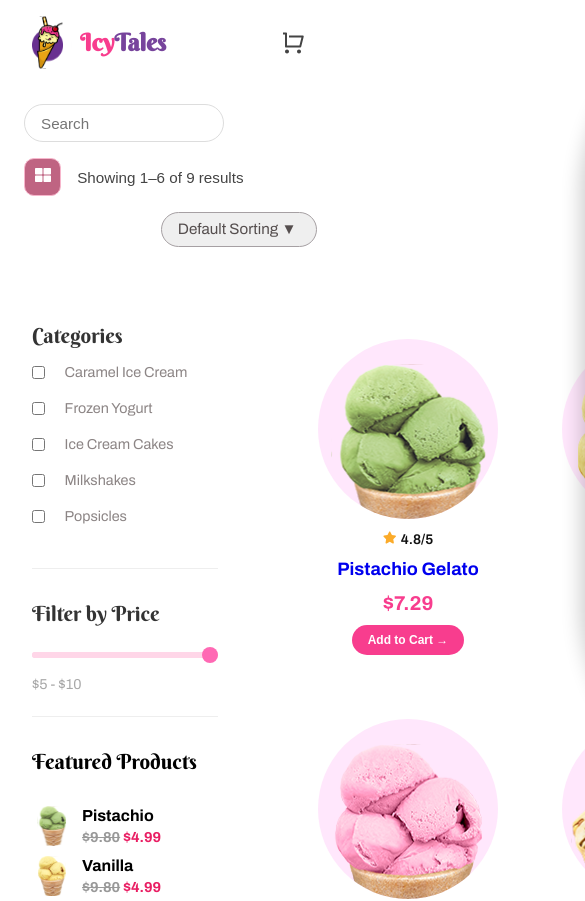
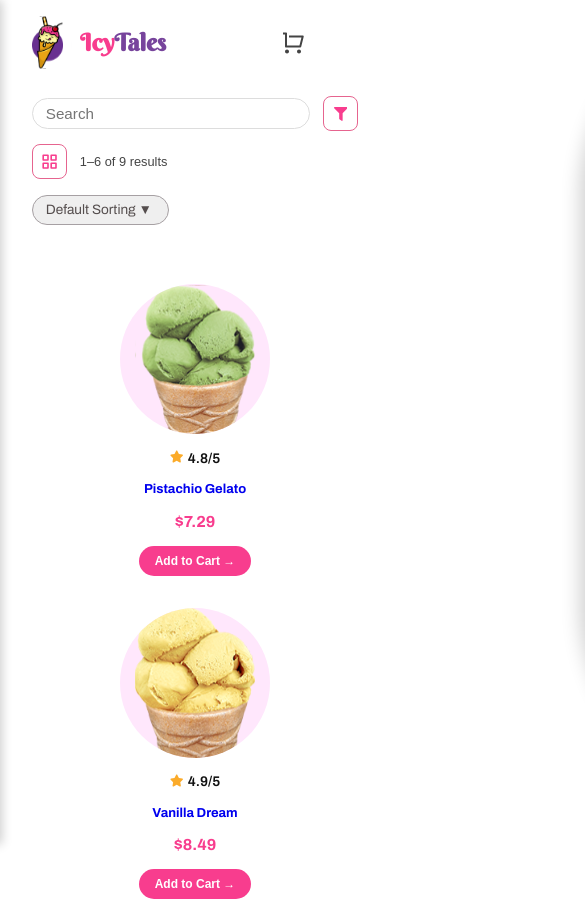
Before and after one commit to IrynaYedynak/Ice-Cream-E-Commerce, a React (Vite) app: page /shop in a window 390 px wide. Shown: the top 901 px of the page, 585 px wide, since content can reach past the window. Built offline with nearby package versions, Linux system fonts and the light colour scheme.

Commit message:
add adaptive styles to shop components

```diff
--- a/src/components/ShopCatalog/FeaturedProducts.css
+++ b/src/components/ShopCatalog/FeaturedProducts.css
@@ -5,7 +5,7 @@
 .featured-products h4 {
     font-family: var(--second-family);
     font-weight: 400;
-    font-size: 1.3rem;
+    font-size: clamp(1rem, 1.5vw, 1.3rem);
     margin-bottom: 2rem;
 }
 
--- /dev/null
+++ b/src/components/ShopCatalog/FiltersButton.css
@@ -0,0 +1,26 @@
+.filters-button {
+    display: flex;
+    align-items: center;
+    width: 35px;
+    height: 35px;
+    padding: 0.3rem 0.6rem;
+    background-color: transparent;
+    color: #f83d8e;
+    border: 1px solid #e6648f;
+    border-radius: 8px;
+    cursor: pointer;
+}
+
+.filters-button:active {
+    transform: translateY(0);
+}
+
+.filters-button svg {
+    font-size: 1rem;
+}
+
+@media (min-width: 769px) {
+    .filters-button {
+    display: none;
+    }
+}
--- /dev/null
+++ b/src/components/ShopCatalog/FiltersButton.jsx
@@ -0,0 +1,12 @@
+import './FiltersButton.css'
+import { FaFilter } from "react-icons/fa";
+
+function FiltersButton({ onClick }) {
+    return (
+        <button className="filters-button" onClick={onClick}>
+        <FaFilter />
+        </button>
+    );
+}
+
+export default FiltersButton;
--- a/src/components/ShopCatalog/ProductCard.css
+++ b/src/components/ShopCatalog/ProductCard.css
@@ -5,22 +5,32 @@
 }
 
 .product-card {
-    padding: 24px 25px;
+    padding: 2vw;
     text-align: center;
     width: 100%;
     display: flex;
     flex-direction: column;
     align-items: center;
-    gap: 12px;
+    gap: 1rem;
 }
 
-.card-image {
-    border-radius: 254px;
-    width: 244px;
-    height: 244px;
+.card-image  {
+    border-radius: 50%;
+    width: clamp(150px, 25vw, 244px);
+    height: clamp(150px, 25vw, 244px);
     background: #ffe7fc;
-    padding-top: 35px;
+    padding-top: clamp(20px, 3vw, 35px);
     overflow: hidden;
+    display: flex;
+    justify-content: center;
+    align-items: center;
+}
+
+.card-image img {
+    width: 80%;
+    height: 80%;
+    height: auto;
+    object-fit: fill;
 }
 
 .rating {
@@ -37,7 +47,7 @@
 .product-card h3 {
     font-family: var(--font-family);
     font-weight: 700;
-    font-size: 20px;
+    font-size: clamp(13px, 1.8vw, 20px);
     line-height: 120%;
     text-align: center;
     color: #0f0200;
@@ -47,7 +57,7 @@
 .product-card p{
     font-family: var(--font-family);
     font-weight: 700;
-    font-size: 22px;
+    font-size: clamp(16px, 2.5vw, 20px);
     line-height: 100%;
     text-align: center;
     color: #f83d8e;
@@ -60,38 +70,3 @@
 .product-title-link:visited {
     color: inherit;
 }
-
-@media (max-width: 1024px) {
-    .product-card {
-        max-width: 45vw; /* Приблизно половина екрану мінус відступи */
-        padding: 20px 20px;
-    }
-
-    .card-image {
-        max-width: 200px;
-        height: 200px;
-        padding-top: 30px;
-    }
-}
-
-/* Мобільні телефони — 1 картка */
-@media (max-width: 576px) {
-    .product-card {
-        max-width: 90vw;
-        padding: 16px 16px;
-    }
-
-    .card-image {
-        max-width: 180px;
-        height: 180px;
-        padding-top: 25px;
-    }
-
-    .product-card h3 {
-        font-size: 18px;
-    }
-
-    .product-card p {
-        font-size: 20px;
-    }
-}
--- a/src/components/ShopCatalog/ProductCatalog.css
+++ b/src/components/ShopCatalog/ProductCatalog.css
@@ -1,9 +1,9 @@
 
 .shop-page {
     width: 100%;
-    max-width: 1100px;
+    max-width: 1300px;
+    padding: 5rem 1rem 0 1rem;
     margin: 0 auto;
-    padding-top: 5rem;
     box-sizing: border-box;
 }
 
@@ -13,11 +13,7 @@
     margin-top: 20px;
 }
 
-.sidebar {
-    width: 250px; /* або будь-яка інша ширина */
-    flex-shrink: 0;
-}
-
 .product-section {
     flex-grow: 1;
+    min-width: 0;
 }
--- a/src/components/ShopCatalog/ProductCatalog.jsx
+++ b/src/components/ShopCatalog/ProductCatalog.jsx
@@ -13,6 +13,7 @@ function ProductCatalog() {
     const [selectedCategories, setSelectedCategories] = useState([]);
     const [sortOption, setSortOption] = useState('default');
     const [currentPage, setCurrentPage] = useState(1);
+    const [isOpen, setIsOpen] = useState(false);
 
   // Фільтрація з урахуванням пошуку
     const filteredProducts = products.filter(product => {
@@ -61,11 +62,14 @@ function ProductCatalog() {
         visibleRange={[startIndex + 1, endIndex]}
         onSortChange={handleSortChange}
         onSearchChange={handleSearchChange}
+        onOpenFilters={() => setIsOpen(true)}
         />
         <div className="shop-content">
         <SidebarFilters
+            isOpen={isOpen}
             onPriceChange={setMaxPrice}
             onCategoryChange={setSelectedCategories}
+            onClose={() => setIsOpen(false)}
         />
         <main className="product-section">
             <ProductList
--- a/src/components/ShopCatalog/ProductList.css
+++ b/src/components/ShopCatalog/ProductList.css
@@ -5,7 +5,6 @@
     padding: 2rem;
 }
 
-/* Пагінація */
 .pagination {
     text-align: center;
     margin: 1.5rem;
@@ -27,3 +26,19 @@
     color: white;
     border-color: #F83D8E;
 }
+
+@media (max-width: 1024px) {
+    .products-grid {
+        grid-template-columns: repeat(2, 1fr);
+        gap: 1.5rem;
+        padding: 1.5rem;
+    }
+}
+
+@media (max-width: 391px) {
+    .products-grid {
+        grid-template-columns: 1fr;
+        gap: 1rem;
+        padding: 1rem;
+    }
+}
--- a/src/components/ShopCatalog/ShopHeader.css
+++ b/src/components/ShopCatalog/ShopHeader.css
@@ -1,21 +1,26 @@
 .shop-header {
     display: flex;
-    align-items: center;
-    justify-content: flex-start;
-    padding: 1.5rem;
+    align-items: flex-start;
+    padding: 1rem;
     background-color: #fff;
     border-radius: 16px;
-    flex-wrap: wrap;
     gap: 1rem;
 }
 
+.left-group {
+    display: flex;
+    align-items: center;
+    gap: 0.8rem;
+    flex-wrap: wrap;
+}
+
 .search-input {
-    flex: 1;
+    flex: 1 1 auto;
     max-width: 200px;
-    padding: 0.6rem 1rem;
+    padding: clamp(0.4rem, 1vw, 0.6rem) clamp(0.8rem, 2vw, 1rem);
     border: 1px solid #ddd;
     border-radius: 24px;
-    font-size: 0.95rem;
+    font-size: clamp(0.85rem, 1.5vw, 0.95rem);
 }
 
 .search-input:focus {
@@ -27,38 +32,47 @@
 .view-info {
     display: flex;
     align-items: center;
-    gap: 1rem;
+    gap: 0.8rem;
+    font-size: clamp(0.85rem, 1.2vw, 1rem);
+    flex-shrink: 0;
 }
 
 .grid-button {
+    display: flex;
+    align-items: center;
+    justify-content: center;
+    width: 35px;
+    height: 35px;
     background: #fff;
-    border: 1px solid #f7b6cc;
-    border-radius: 10px;
-    padding: 0.5rem 0.6rem;
-    font-size: 1rem;
-    color: #d76289;
+    border: 1px solid #e6648f;
+    border-radius: 8px;
+    padding: 0;
+    color: #f83d8e;
     cursor: pointer;
+    font-size: 1.2rem;
 }
 
 .grid-button.active {
-    background: #bf6482;
-    color: white;
+    background: #fff;
+    color: #f83d8e;
 }
 
 .results-text {
-    font-size: 0.95rem;
+    font-size: clamp(0.8rem, 1.2vw, 0.95rem);
     color: #444;
 }
 
 .sort-select {
-    padding: 0.5rem 1rem;
+    flex: 0 1 clamp(130px, 20%, 200px);
+    padding: 0.4rem 0.8rem;
+    margin-left: auto;
+    align-items: center;
     border: 1px solid #a6a0a3;
     border-radius: 24px;
-    font-size: 0.95rem;
-    appearance: none;
-    margin-left: 40%;
+    font-size: clamp(0.85rem, 1.2vw, 0.95rem);
     font-family: var(--font-family);
     color: #554e4e;
+    appearance: none;
 }
 
 .sort-select:focus {
@@ -66,3 +80,21 @@
     outline: none;
     box-shadow: 0 0 5px #ff69b4;
 }
+
+@media (max-width: 1024px) {
+.search-input {
+    flex: 1 1 clamp(150px, 25%, 200px);
+    max-width: none;
+    font-size: clamp(0.95rem, 1.5vw, 1.05rem);
+}
+}
+
+@media (max-width: 425px) {
+    .shop-header {
+        flex-wrap: wrap;
+    }
+    .sort-select {
+        margin-left: 0;
+    }
+
+}
--- a/src/components/ShopCatalog/ShopHeader.jsx
+++ b/src/components/ShopCatalog/ShopHeader.jsx
@@ -1,8 +1,15 @@
 import './ShopHeader.css';
 import { useState } from 'react';
-import { FaThLarge } from 'react-icons/fa'; // значок grid view
+import { BiGridAlt } from "react-icons/bi";
+import FiltersButton from './FiltersButton';
 
-function ShopHeader({ totalProducts = 9, visibleRange = [1, 6], onSortChange, onSearchChange }) {
+function ShopHeader({
+    totalProducts = 9,
+    visibleRange = [1, 6],
+    onSortChange,
+    onSearchChange,
+    onOpenFilters
+}) {
     const [sortOption, setSortOption] = useState('default');
 
     const handleSortChange = (e) => {
@@ -17,22 +24,23 @@ function ShopHeader({ totalProducts = 9, visibleRange = [1, 6], onSortChange, on
 
     return (
         <div className="shop-header">
-            <input
+            <div className="left-group">
+                <input
                 type="search"
                 placeholder="Search"
                 className="search-input"
                 onChange={handleSearchChange}
             />
-
+            <FiltersButton onClick={onOpenFilters}/>
             <div className="view-info">
                 <button className="grid-button active">
-                    <FaThLarge />
+                    <BiGridAlt />
                 </button>
                 <span className="results-text">
-                    Showing {visibleRange[0]}–{visibleRange[1]} of {totalProducts} results
+                    {visibleRange[0]}–{visibleRange[1]} of {totalProducts} results
                 </span>
             </div>
-
+            </div>
             <select onChange={handleSortChange} value={sortOption} className="sort-select">
                 <option value="default">Default Sorting ▼</option>
                 <option value="priceLowHigh">Price: Low to High</option>
--- a/src/components/ShopCatalog/SidebarFiltres.css
+++ b/src/components/ShopCatalog/SidebarFiltres.css
@@ -1,23 +1,20 @@
-.sidebar {
-    width: 250px;
-    padding: 2rem;
-    border-radius: 16px;
-    font-family: var(--font-family);
-}
-
 .sidebar input[type="search"]:focus {
     outline: none;
-    border-color:  #F83D8E;
+    border-color: #F83D8E;
     box-shadow: 0 0 5px rgba(244, 143, 177, 0.4);
 }
 
 .filter-group {
     margin-bottom: 2rem;
+    border-bottom: 1px solid #eee;
+    padding-bottom: 1.5rem;
 }
 
 .filter-group h4 {
     margin-bottom: 1rem;
-    font-size: 1.3rem;
+    font-family: var(--second-family);
+    font-weight: 400;
+    font-size: clamp(1rem, 1.5vw, 1.3rem);
     color: #333;
 }
 
@@ -27,56 +24,60 @@
     margin: 0;
 }
 
-.filter-group li {
-    margin-bottom: 0.5rem;
-    font-size: 0.95rem;
+.filter-group label {
     display: flex;
     align-items: center;
+    margin-bottom: 0.75rem;
+    font-size: clamp(0.9rem, 1.8vw, 0.95rem);
+    gap: 0.625rem;
     color: #8c8585;
 }
 
 .filter-group input[type="checkbox"] {
     margin-right: 0.6rem;
-    accent-color:  #F83D8E;
+    accent-color: #F83D8E;
+}
+
+.filter-group span {
+    display: block;
+    margin-top: 0.5rem;
+    font-size: 0.9rem;
+    color: #a8a8a8;
 }
 
 input[type="range"] {
-    appearance: none;         /* ✅ стандартна */
-    -webkit-appearance: none; /* ✅ для Safari / Chrome */
+    -webkit-appearance: none;
+    appearance: none;
     width: 100%;
     height: 6px;
-    background: #ffd6e8; /* рожевий трек */
+    background: #ffd6e8;
     border-radius: 5px;
     outline: none;
     margin: 10px 0;
 }
 
-/* Трек */
+/* Трек та повзунок для різних браузерів */
 input[type="range"]::-webkit-slider-runnable-track {
     height: 6px;
     background: #ffd6e8;
     border-radius: 5px;
 }
-
-/* Повзунок */
 input[type="range"]::-webkit-slider-thumb {
     -webkit-appearance: none;
     appearance: none;
     width: 16px;
     height: 16px;
-    background: #ff69b4; /* яскраво-рожевий thumb */
+    background: #ff69b4;
     border-radius: 50%;
     cursor: pointer;
-    margin-top: -5px; /* центрує thumb по треку */
+    margin-top: -5px;
 }
 
-/* Firefox */
 input[type="range"]::-moz-range-track {
     height: 6px;
     background: #ffd6e8;
     border-radius: 5px;
 }
-
 input[type="range"]::-moz-range-thumb {
     width: 16px;
     height: 16px;
@@ -85,25 +86,18 @@ input[type="range"]::-moz-range-thumb {
     cursor: pointer;
 }
 
-/* Edge */
 input[type="range"]::-ms-track {
     height: 6px;
     background: transparent;
     border-color: transparent;
     color: transparent;
 }
-
-input[type="range"]::-ms-fill-lower {
-    background: #ffd6e8;
-    border-radius: 5px;
-}
-
+input[type="range"]::-ms-fill-lower,
 input[type="range"]::-ms-fill-upper {
     background: #ffd6e8;
     border-radius: 5px;
 }
-
-    input[type="range"]::-ms-thumb {
+input[type="range"]::-ms-thumb {
     width: 16px;
     height: 16px;
     background: #ff69b4;
@@ -111,22 +105,58 @@ input[type="range"]::-ms-fill-upper {
     cursor: pointer;
 }
 
-
-.filter-group span {
-    display: block;
-    margin-top: 0.5rem;
-    font-size: 0.9rem;
-    color:  #a8a8a8;
+.sidebar {
+    width: 250px;
+    padding: 2rem;
+    font-family: var(--font-family);
+    transition: transform 0.3s ease;
 }
 
-.filter-group:not(:last-child) {
-    border-bottom: 1px solid #eee;
-    padding-bottom: 1.5rem;
-    margin-bottom: 2rem;
+.sidebar-close {
+    display: none;
 }
 
+@media (max-width: 1024px) {
+    .page-container {
+        grid-template-columns: 200px 1fr;
+        gap: 1.5rem;
+    }
 
-.filter-group h4 {
-    font-family: var(--second-family);
-    font-weight: 400;
+    .filter-group h4 {
+        font-size: 1.1rem;
+    }
 }
+
+@media (max-width: 768px) {
+
+    .sidebar {
+        position: fixed;
+        top: 0;
+        left: 0;
+        height: 100%;
+        width: 100%;
+        max-width: 400px;
+        background: white;
+        transform: translateX(-100%);
+        transition: transform 0.3s ease;
+        z-index: 1002;
+        overflow-y: auto;
+        box-shadow: 2px 0 10px rgba(0,0,0,0.2);
+    }
+
+    .sidebar.open {
+        transform: translateX(0);
+    }
+
+    .sidebar-close {
+        display: block;
+        position: absolute;
+        top: 1rem;
+        right: 1rem;
+        background: none;
+        border: none;
+        font-size: 2rem;
+        cursor: pointer;
+        z-index: 1003;
+    }
+}
--- a/src/components/ShopCatalog/SidebarFiltres.jsx
+++ b/src/components/ShopCatalog/SidebarFiltres.jsx
@@ -1,9 +1,8 @@
 import { useState } from "react";
-import './SidebarFiltres.css'
+import './SidebarFiltres.css';
 import FeaturedProducts from './FeaturedProducts';
 
-
-function SidebarFilters({ onPriceChange, onCategoryChange }) {
+function SidebarFilters({ isOpen, onClose, onPriceChange, onCategoryChange }) {
     const [price, setPrice] = useState(10);
     const [selectedCategories, setSelectedCategories] = useState([]);
 
@@ -19,11 +18,14 @@ function SidebarFilters({ onPriceChange, onCategoryChange }) {
             ? selectedCategories.filter((c) => c !== category)
             : [...selectedCategories, category];
         setSelectedCategories(updated);
-    onCategoryChange(updated); // передаємо в батьківський компонент
+        onCategoryChange(updated);
     };
 
     return (
-    <aside className="sidebar">
+        <aside className={`sidebar ${isOpen ? 'open' : ''}`}>
+            <button className="sidebar-close" onClick={onClose}>
+                ×
+            </button>
             <div className="filter-group">
                 <h4>Categories</h4>
                 <ul>
@@ -53,4 +55,5 @@ function SidebarFilters({ onPriceChange, onCategoryChange }) {
         </aside>
     );
 }
-export default SidebarFilters
+
+export default SidebarFilters;
```
Lines whose indentation alone changed are shown as unchanged.
